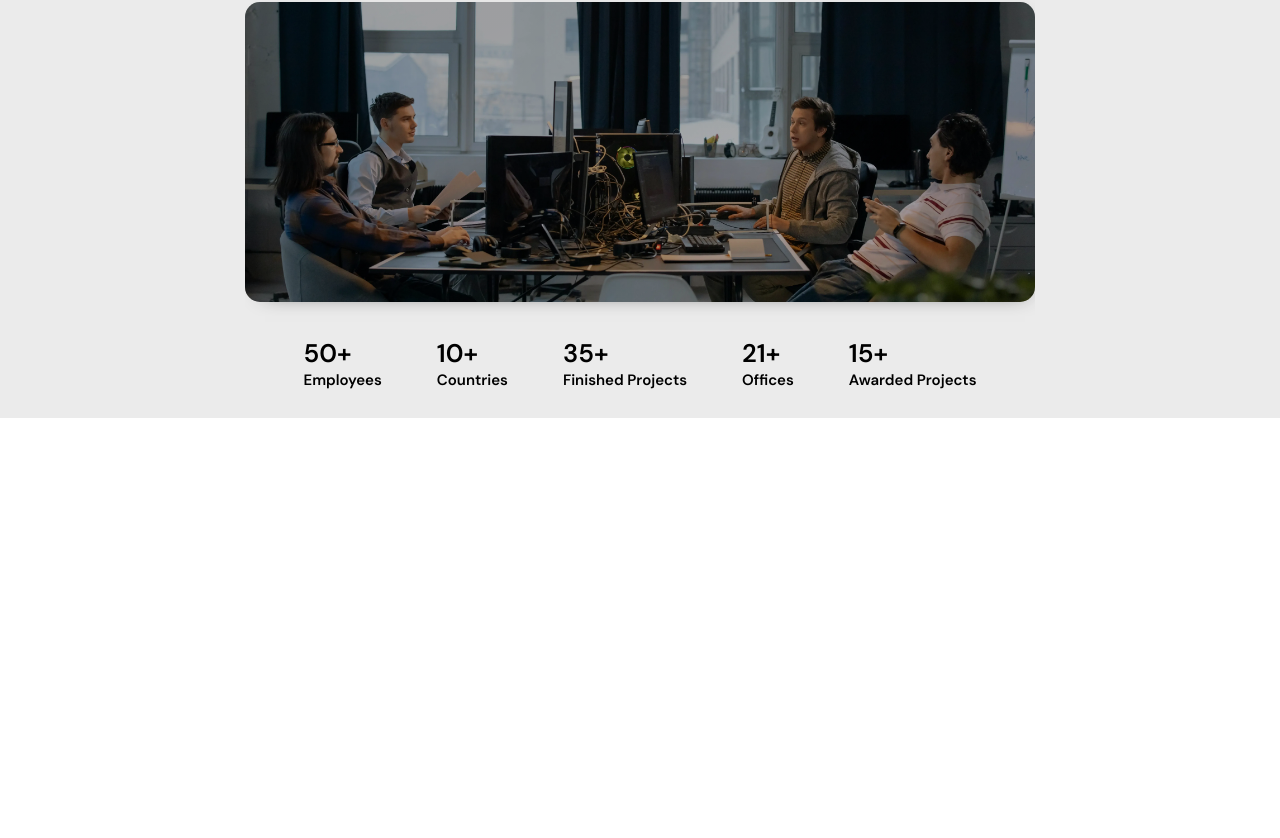
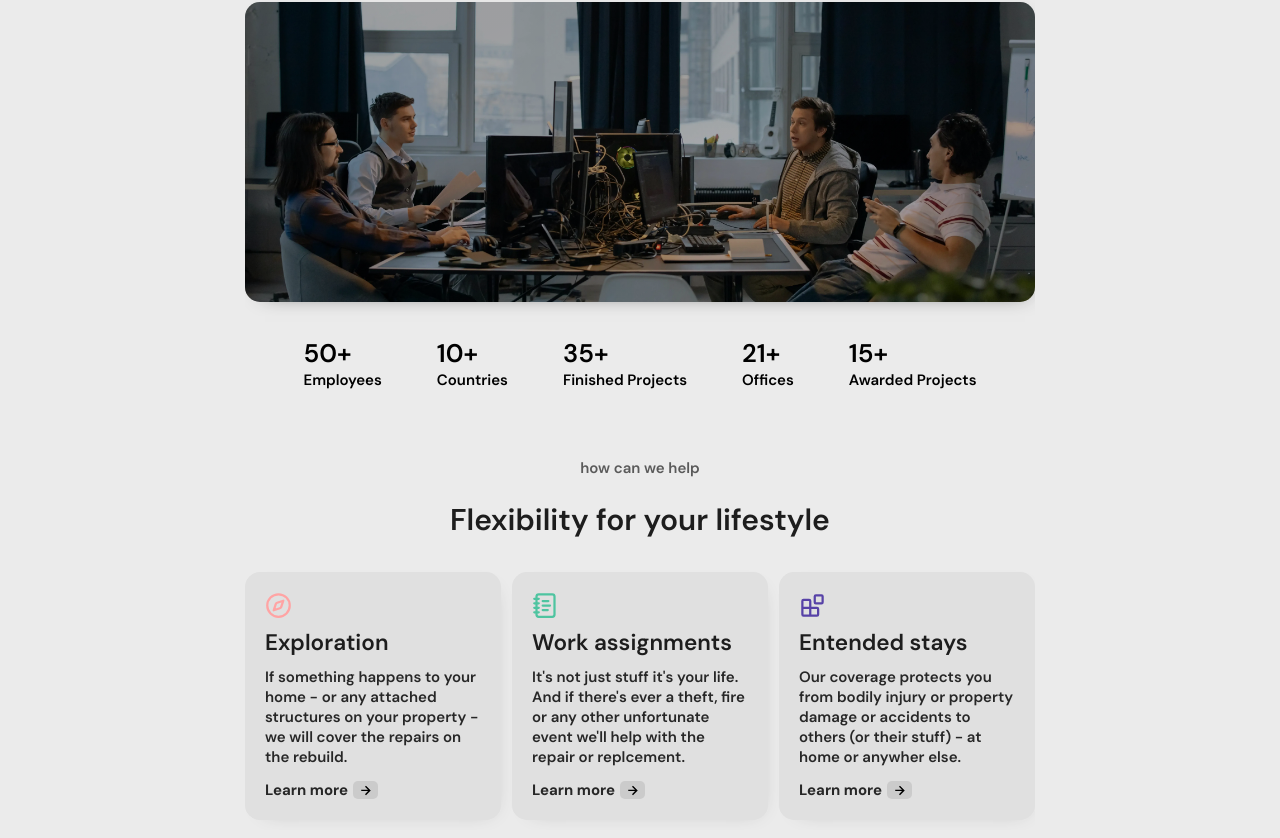
Before and after one commit to Wahab-dev09/Real-state, a React (Vite) app: page / in a window 1280 px wide. Shown: the part 268-1106 px from the top of the page. Before the commit the page ends 800 px from the top, so only its background shows below. Built offline with nearby package versions, Linux system fonts and the light colour scheme.

Commit message:
Details Page addded

```diff
--- a/src/Components/AllSections.jsx
+++ b/src/Components/AllSections.jsx
@@ -1,12 +1,14 @@
 import React from 'react'
 import Navbar from './Navbar'
 import Hero from './Hero'
+import Detail from './Detail'
 
 const AllSections = () => {
   return (
     <>
       <Navbar/>
       <Hero/>
+      <Detail/>
     </>
   )
 }
--- /dev/null
+++ b/src/Components/Detail.css
@@ -0,0 +1,137 @@
+.details-section{
+    width: 100%;
+    display: flex;
+    justify-content: center;
+    align-items: center;
+    flex-direction: column;
+    box-sizing: border-box;
+    padding-top: 40px;
+    gap: 25px;
+    margin-bottom: 30px;
+}
+.details-box{
+    width: 100%;
+    display: flex;
+    flex-direction: column;
+    justify-content: center;
+    align-items: center;
+    gap: 10px;
+}
+.detail{
+    width: 95%;
+    background-color: rgb(223, 223, 223);
+    box-sizing: border-box;
+    padding: 20px;
+    display: flex;
+    border: transparent;
+    border-radius: 15px;
+    box-shadow: 5px 5px 20px -17px rgba(43, 43, 43, 0.425);
+    flex-direction: column;
+    justify-content: center;
+    align-items: flex-start;
+    gap: 7px;
+}
+.btn-txt{
+    width: 100%;
+    display: flex;
+    justify-content: flex-start;
+    align-items: center;
+    margin-top: 6px;
+    gap: 5px;
+}
+.btn-txt >svg{
+    background-color: rgba(160, 160, 160, 0.322);
+    border: transparent;
+    border-radius: 5px;
+    padding: 0.9px 4px;
+    cursor: pointer;
+}
+@media only screen and (min-width:400px) {
+    .details-box{
+        width: 100%;
+        display: flex;
+        flex-direction: row;
+        justify-content: flex-start;
+        align-items: center;
+        gap: 10px;
+        box-sizing: border-box;
+        padding: 10px 0px 20px 0px;
+        overflow-x: scroll;
+        overflow-y:hidden;
+    }
+    .detail{
+        flex: 0 0 89%;
+        background-color: rgb(224, 224, 224);
+        box-sizing: border-box;
+        padding: 20px;
+        display: flex;
+        max-width: 370px;
+        border: transparent;
+        border-radius: 15px;
+        box-shadow: 5px 5px 20px -17px rgba(43, 43, 43, 0.425);
+        flex-direction: column;
+        justify-content: center;
+        align-items: flex-start;
+        gap: 7px;
+    }
+}
+@media only screen and (min-width:665px) {
+    .details-box{
+        width: 100%;
+        display: flex;
+        max-width: 700px;
+        flex-direction: row;
+        flex-wrap: wrap;
+        justify-content: center;
+        align-items: center;
+        gap: 10px;
+    }
+    .detail{
+        width: 45%;
+        background-color: rgb(224, 224, 224);
+        box-sizing: border-box;
+        padding: 20px;
+        display: flex;
+        max-width: 300px;
+        border: transparent;
+        border-radius: 15px;
+        box-shadow: 5px 5px 20px -17px rgba(43, 43, 43, 0.425);
+        flex-direction: column;
+        justify-content: center;
+        align-items: flex-start;
+        gap: 7px;
+    }
+}
+@media only screen and (min-width:800px) {
+    .details-box{
+        width: 100%;
+        display: flex;
+        max-width: 790px;
+        flex-direction: row;
+        justify-content: space-between;
+        padding: 10px 0px;
+        align-items: center;
+        overflow-x: hidden;
+        gap: 10px;
+        overflow-y: hidden;
+    }
+    .detail{
+        flex: 0 0 32%;
+        background-color: rgb(224, 224, 224);
+        box-sizing: border-box;
+        padding: 20px;
+        display: flex;
+        border: transparent;
+        border-radius: 15px;
+        box-shadow: 5px 5px 20px -17px rgba(43, 43, 43, 0.425);
+        flex-direction: column;
+        justify-content: center;
+        align-items: flex-start;
+        gap: 7px;
+    }
+}
+@media only screen and (min-width:1200px) {
+    .detail{
+        flex: 0 0 32.4%;
+    }
+}
--- /dev/null
+++ b/src/Components/Detail.jsx
@@ -0,0 +1,39 @@
+import React from 'react'
+import "./Detail.css"
+import { useState } from 'react'
+
+const Detail = () => {
+    const svg1 = (<svg xmlns="http://www.w3.org/2000/svg" width="27" height="27" viewBox="0 0 24 24" fill="none" stroke="rgb(255, 164, 164)" strokeWidth="2" strokeLinecap="round" strokeLinejoin="round" ><path d="m16.24 7.76-1.804 5.411a2 2 0 0 1-1.265 1.265L7.76 16.24l1.804-5.411a2 2 0 0 1 1.265-1.265z" /><circle cx="12" cy="12" r="10" /></svg>);
+    const svg2 = (<svg xmlns="http://www.w3.org/2000/svg" width="27" height="27" viewBox="0 0 24 24" fill="none" stroke="rgb(78, 196, 160)" strokeWidth="2" strokeLinecap="round" strokeLinejoin="round"><path d="M2 6h4" /><path d="M2 10h4" /><path d="M2 14h4" /><path d="M2 18h4" /><rect width="16" height="20" x="4" y="2" rx="2" /><path d="M9.5 8h5" /><path d="M9.5 12H16" /><path d="M9.5 16H14" /></svg>);
+    const svg3 = (<svg xmlns="http://www.w3.org/2000/svg" width="27" height="27" viewBox="0 0 24 24" fill="none" stroke="rgb(87, 66, 167)" strokeWidth="2" strokeLinecap="round" strokeLinejoin="round" ><rect width="7" height="7" x="14" y="3" rx="1" /><path d="M10 21V8a1 1 0 0 0-1-1H4a1 1 0 0 0-1 1v12a1 1 0 0 0 1 1h12a1 1 0 0 0 1-1v-5a1 1 0 0 0-1-1H3" /></svg>);
+    const arr = [
+        {head: "Exploration",para: "If something happens to your home - or any attached structures on your property - we will cover the repairs on the rebuild.",detsvg: svg1,},
+        {head: "Work assignments",para: "It's not just stuff it's your life. And if there's ever a theft, fire or any other unfortunate event we'll help with the repair or replcement.",detsvg: svg2,},
+        {head: "Entended stays",para: "Our coverage protects you from bodily injury or property damage or accidents to others (or their stuff) - at home or anywher else.",detsvg: svg3,},
+    ]
+    const [dettxt, setdettxt] = useState(arr)
+    return (
+        <section className='details-section'>
+            <span className='main-small-text'>how can we help</span>
+            <p className='sub-headings'>Flexibility for your lifestyle</p>
+            <div className="details-box">
+                {dettxt.map((item, index) => {
+                    return (
+                        <div key={index} className='detail'>
+                            {item.detsvg}
+                            <p className='small-headings'>{item.head}</p>
+                            <p className='small-txt'>{item.para}</p>
+                            <div className="btn-txt">
+                                <span className='cta-text'>Learn more</span>
+                                <svg xmlns="http://www.w3.org/2000/svg" width="17" height="17" viewBox="0 0 24 24" fill='black'><path d="m11.293 17.293 1.414 1.414L19.414 12l-6.707-6.707-1.414 1.414L15.586 11H6v2h9.586z"></path></svg>
+                            </div>
+                        </div>
+                    )
+                })
+                }
+            </div>
+        </section>
+    )
+}
+
+export default Detail
--- a/src/index.css
+++ b/src/index.css
@@ -1,5 +1,52 @@
 @import url('https://fonts.googleapis.com/css2?family=DM+Sans:ital,opsz,wght@0,9..40,100..1000;1,9..40,100..1000&display=swap');
 *{  margin: 0;  padding: 0;  font-family: "DM Sans";}
 html{  font-size: 14px;}
+.main-small-text {
+    font-size: 1rem;
+    font-weight: 600;
+    color: rgb(90, 90, 90);
+    width:100%;
+    text-align:center;
+  }
+  .sub-headings{
+    width: 90%;
+    font-weight: 600;
+    text-align: center;
+    max-width: 500px;
+    font-size: 2rem;
+    line-height: 34px;
+    color: rgb(29, 29, 29);
+  }
+  .small-headings{
+    font-weight: 600;
+    text-align: center;
+    font-size: 1.5rem;
+    line-height: 34px;
+    color: rgb(29, 29, 29);
+    width:100%;
+    text-align:left;
+  }
+  .xsmall-headings{
+    font-weight: 600;
+    text-align: center;
+    font-size: 1.1rem;
+    line-height: 15px;
+    color: rgb(29, 29, 29);
+  }
+  .small-txt{
+    font-weight: 520;
+    font-size: 1rem;
+    color: rgb(39, 39, 39);
+  }
+  .xsmall-txt{
+    font-weight: 520;
+    font-size: 0.9rem;
+    color: rgb(39, 39, 39);
+  }
+  .cta-text{
+    font-weight: 640;
+    font-size: 1rem;
+    color: rgb(39, 39, 39);
+  }
 @media only screen and (min-width:1200px) {  html{    font-size: 15px;  }}
 @media only screen and (min-width:1400px) {  html{    font-size: 16px;  }}
```
